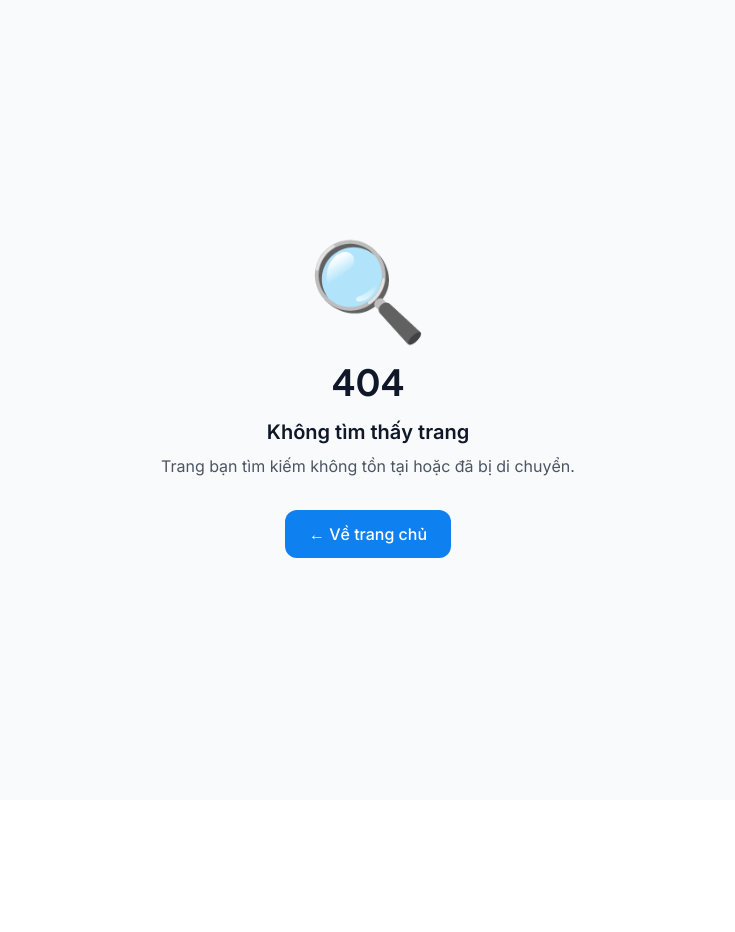
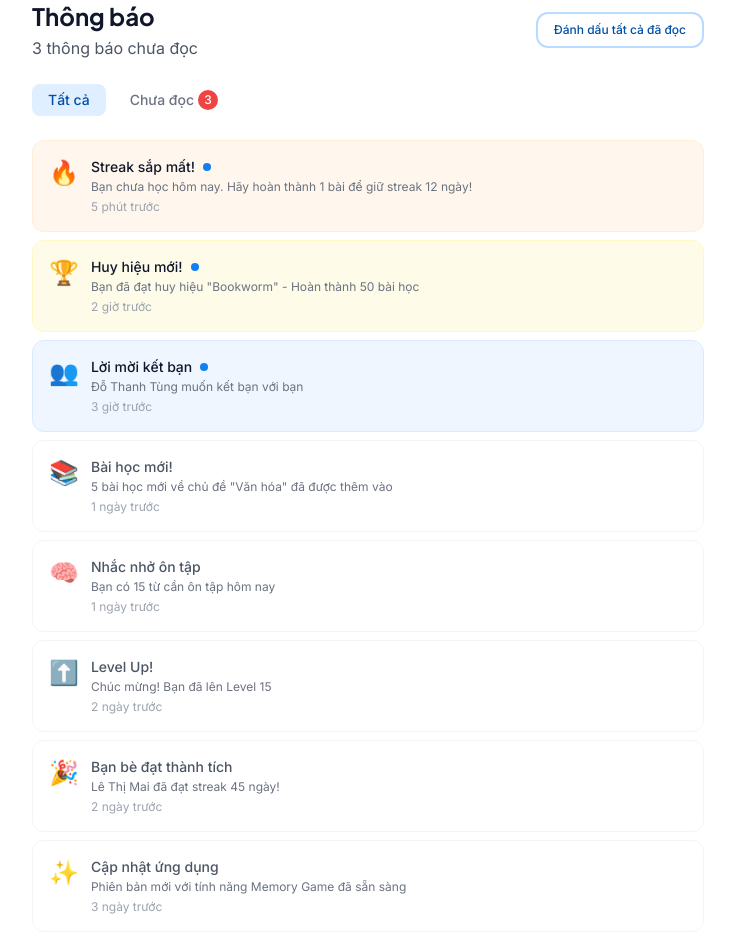
Before and after one commit to JasonTM17/Language_App, a Next.js app in the folder web/: page /notifications in a window 1280 px wide. Before the commit this address had no page. Shown: the whole page, without its empty margins (272-1007 px from the left). Before the commit the page ends 800 px from the top, so only its background shows below. Built offline with nearby package versions, Linux system fonts and the light colour scheme.

Commit message:
feat: add notifications page with read/unread filtering
Notification center showing achievements, streak warnings, friend
activity, system updates, and study reminders with mark-as-read.

```diff
--- /dev/null
+++ b/web/src/app/notifications/page.tsx
@@ -0,0 +1,128 @@
+'use client';
+
+import { useState } from 'react';
+import { Button } from '@/components/ui/button';
+
+interface Notification {
+  id: string;
+  type: 'achievement' | 'streak' | 'friend' | 'system' | 'reminder';
+  title: string;
+  message: string;
+  icon: string;
+  time: string;
+  read: boolean;
+}
+
+const mockNotifications: Notification[] = [
+  { id: '1', type: 'streak', title: 'Streak sắp mất!', message: 'Bạn chưa học hôm nay. Hãy hoàn thành 1 bài để giữ streak 12 ngày!', icon: '🔥', time: '5 phút trước', read: false },
+  { id: '2', type: 'achievement', title: 'Huy hiệu mới!', message: 'Bạn đã đạt huy hiệu "Bookworm" - Hoàn thành 50 bài học', icon: '🏆', time: '2 giờ trước', read: false },
+  { id: '3', type: 'friend', title: 'Lời mời kết bạn', message: 'Đỗ Thanh Tùng muốn kết bạn với bạn', icon: '👥', time: '3 giờ trước', read: false },
+  { id: '4', type: 'system', title: 'Bài học mới!', message: '5 bài học mới về chủ đề "Văn hóa" đã được thêm vào', icon: '📚', time: '1 ngày trước', read: true },
+  { id: '5', type: 'reminder', title: 'Nhắc nhở ôn tập', message: 'Bạn có 15 từ cần ôn tập hôm nay', icon: '🧠', time: '1 ngày trước', read: true },
+  { id: '6', type: 'achievement', title: 'Level Up!', message: 'Chúc mừng! Bạn đã lên Level 15', icon: '⬆️', time: '2 ngày trước', read: true },
+  { id: '7', type: 'friend', title: 'Bạn bè đạt thành tích', message: 'Lê Thị Mai đã đạt streak 45 ngày!', icon: '🎉', time: '2 ngày trước', read: true },
+  { id: '8', type: 'system', title: 'Cập nhật ứng dụng', message: 'Phiên bản mới với tính năng Memory Game đã sẵn sàng', icon: '✨', time: '3 ngày trước', read: true },
+];
+
+const typeColors = {
+  achievement: 'bg-yellow-50 dark:bg-yellow-900/10 border-yellow-100',
+  streak: 'bg-orange-50 dark:bg-orange-900/10 border-orange-100',
+  friend: 'bg-blue-50 dark:bg-blue-900/10 border-blue-100',
+  system: 'bg-purple-50 dark:bg-purple-900/10 border-purple-100',
+  reminder: 'bg-green-50 dark:bg-green-900/10 border-green-100',
+};
+
+export default function NotificationsPage() {
+  const [notifications, setNotifications] = useState(mockNotifications);
+  const [filter, setFilter] = useState<'all' | 'unread'>('all');
+
+  const unreadCount = notifications.filter(n => !n.read).length;
+  const filtered = filter === 'unread' ? notifications.filter(n => !n.read) : notifications;
+
+  const markAllRead = () => {
+    setNotifications(prev => prev.map(n => ({ ...n, read: true })));
+  };
+
+  const markRead = (id: string) => {
+    setNotifications(prev => prev.map(n => n.id === id ? { ...n, read: true } : n));
+  };
+
+  return (
+    <div className="max-w-2xl mx-auto space-y-6">
+      <div className="flex items-center justify-between">
+        <div>
+          <h1 className="text-2xl font-bold font-display">Thông báo</h1>
+          <p className="text-gray-600 dark:text-gray-400 mt-1">
+            {unreadCount > 0 ? `${unreadCount} thông báo chưa đọc` : 'Không có thông báo mới'}
+          </p>
+        </div>
+        {unreadCount > 0 && (
+          <Button variant="outline" size="sm" onClick={markAllRead}>
+            Đánh dấu tất cả đã đọc
+          </Button>
+        )}
+      </div>
+
+      {/* Filter */}
+      <div className="flex gap-2">
+        <button
+          onClick={() => setFilter('all')}
+          className={`px-4 py-1.5 rounded-lg text-sm font-medium transition-all ${
+            filter === 'all' ? 'bg-primary-100 dark:bg-primary-900/30 text-primary-700' : 'text-gray-500 hover:bg-gray-100'
+          }`}
+        >
+          Tất cả
+        </button>
+        <button
+          onClick={() => setFilter('unread')}
+          className={`px-4 py-1.5 rounded-lg text-sm font-medium transition-all flex items-center gap-1 ${
+            filter === 'unread' ? 'bg-primary-100 dark:bg-primary-900/30 text-primary-700' : 'text-gray-500 hover:bg-gray-100'
+          }`}
+        >
+          Chưa đọc
+          {unreadCount > 0 && (
+            <span className="w-5 h-5 rounded-full bg-red-500 text-white text-xs flex items-center justify-center">
+              {unreadCount}
+            </span>
+          )}
+        </button>
+      </div>
+
+      {/* Notification list */}
+      <div className="space-y-2">
+        {filtered.length === 0 ? (
+          <div className="text-center py-12">
+            <div className="text-4xl mb-3">🔔</div>
+            <p className="text-gray-500">Không có thông báo nào</p>
+          </div>
+        ) : (
+          filtered.map((notif) => (
+            <button
+              key={notif.id}
+              onClick={() => markRead(notif.id)}
+              className={`w-full text-left p-4 rounded-xl border transition-all ${
+                notif.read
+                  ? 'bg-white dark:bg-gray-800 border-gray-100 dark:border-gray-700'
+                  : `${typeColors[notif.type]} dark:border-gray-700`
+              }`}
+            >
+              <div className="flex items-start gap-3">
+                <div className="text-2xl">{notif.icon}</div>
+                <div className="flex-1 min-w-0">
+                  <div className="flex items-center gap-2">
+                    <p className={`text-sm font-medium ${!notif.read ? '' : 'text-gray-600 dark:text-gray-400'}`}>
+                      {notif.title}
+                    </p>
+                    {!notif.read && <span className="w-2 h-2 rounded-full bg-primary-500" />}
+                  </div>
+                  <p className="text-xs text-gray-500 mt-0.5">{notif.message}</p>
+                  <p className="text-xs text-gray-400 mt-1">{notif.time}</p>
+                </div>
+              </div>
+            </button>
+          ))
+        )}
+      </div>
+    </div>
+  );
+}
```
